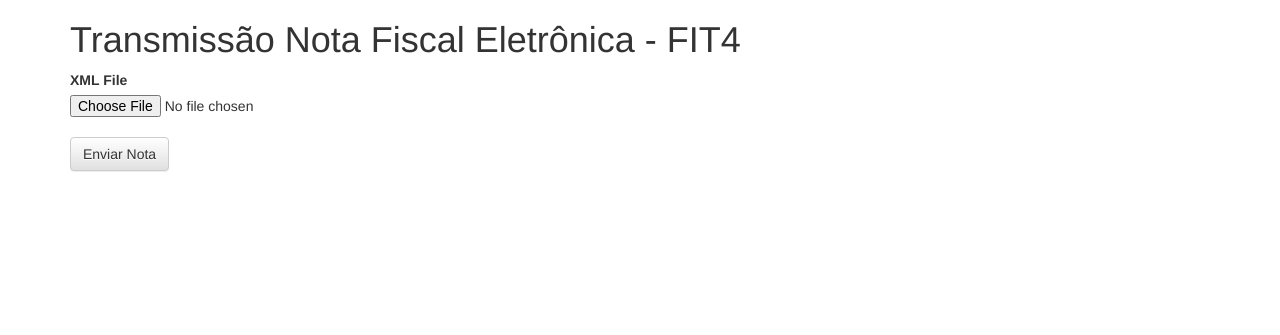
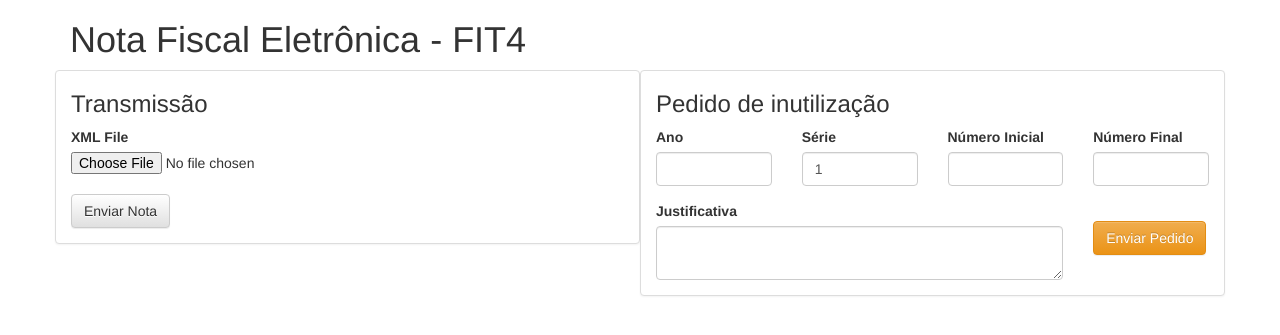
Before and after one commit to cristianocrc2/fit4, a PHP site: page /WsNFe2/ in a window 1280 px wide. Shown: the top 335 px of the page. Run offline with PHP 8.4, Linux system fonts and the light colour scheme.

Commit message:
Desenvolvimento formulário inutilização

```diff
--- a/index.php
+++ b/index.php
@@ -23,19 +23,67 @@
 		<div class="container">
 			<div class="row">
 				<div class="col-lg-12 col-md-12">
-					<h1>Transmissão Nota Fiscal Eletrônica - FIT4</h1>
+					<h1>Nota Fiscal Eletrônica - FIT4</h1>
+				</div>
+				<div class="col-lg-6 col-md-6 panel panel-default">
+				<h3>Transmissão</h3>
 					<div class="upload_div">
 						<form method="post" action="controller.php" enctype="multipart/form-data">
 							<div class="form-group">
 								<label for="file">XML File</label>
 								<input type="hidden" name="password" value="senha">
+								<input type="hidden" name="function" value="transmissao">
 								<input type="file" name="xml" id="xml"><br />
 								<input type="submit" name="submit" value="Enviar Nota" class="btn btn-default">
 							</div>
 						</form>
-					</div>
-				</div>
-			</div>
-		</div>
+					</div> <!-- UPLOAD DIV -->
+				</div>	<!-- COL-LG-6 COL-MD-6 -->
+				<div class="col-lg-6 col-md-6 panel panel-default">
+					<h3>Pedido de inutilização</h3>
+					<form method="post" action="controller.php">
+					<input type="hidden" name="function" value="inutilizacao">
+					<input type="hidden" name="password" value="senha">
+						<div class="row">
+							<div class="col-lg-3 col-md-3">
+								<div class="form-group">
+									<label for="ano">Ano</label>
+									<input type="text" id="ano" name="ano" class="form-control">
+								</div>
+							</div>
+							<div class="col-lg-3 col-md-3">
+								<div class="form-group">
+									<label for="serie">Série</label>
+									<input type="text" id="serie" name="serie" value="1" class="form-control">
+								</div>
+							</div>
+							<div class="col-lg-3 col-md-3">
+								<div class="form-group">
+									<label for="ininmr">Número Inicial</label>
+									<input type="text" id="ininmr" name="ininmr" class="form-control">
+								</div>
+							</div>
+							<div class="col-lg-3 col-md-3">
+								<div class="form-group">
+									<label for="fimnmr">Número Final</label>
+									<input type="text" id="fimnmr" name="fimnmr" class="form-control">
+								</div>
+							</div>
+							<div class="col-lg-9 col-md-9">
+								<div class="form-group">
+									<label for="justificativa">Justificativa</label>
+									<textarea id="justificativa" name="justificativa" class="form-control"></textarea>
+								</div>
+							</div>
+							<div class="col-lg-3 col-md-3">
+								<div class="form-group">
+									<input type="submit" value="Enviar Pedido" class="btn btn-warning" style="margin-top: 20px;">
+								</div>
+							</div>
+						</div>
+					</form>
+				</div> <!-- COL-LG-6 COL-MD-6 -->
+			</div> <!-- ROW -->
+		</div> <!-- CONTAINER -->
 	</body>
 </html>
```
Also changed, not shown: controller.php (+12 -3 lines).
